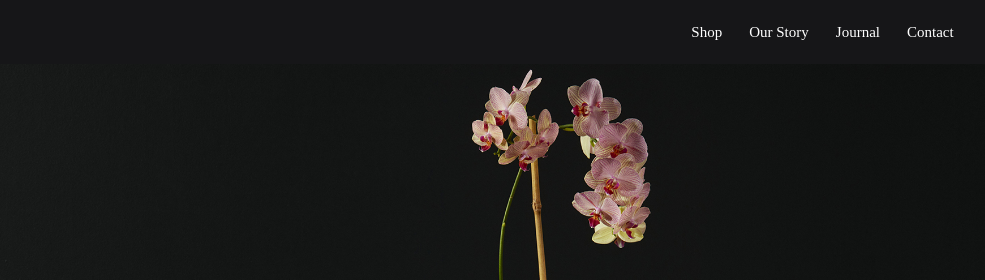
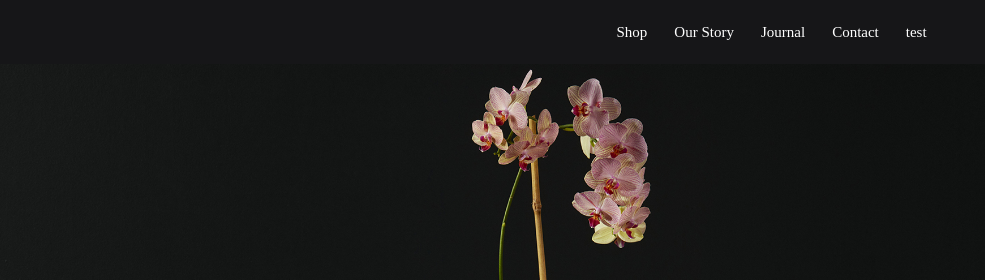
Before and after one commit to GayaneNik238/plants_website, a plain HTML site: page index.html in a window 1280 px wide. Shown: the top 280 px of the page, 128-1113 px from the left. Drawn offline with Linux system fonts and the light colour scheme.

Commit message:
added new li

```diff
--- a/index.html
+++ b/index.html
@@ -18,6 +18,7 @@
                             <li><a href="">Our Story</a></li>
                             <li><a href="">Journal</a></li>
                             <li><a href="">Contact</a></li>
+                            <li><a href="#">test <li></li></a></li>
                         </ul>
                         <div class = "icons flex__box">
                             <a href="#"><i class="fab fa-facebook-f"></i></a>
```
